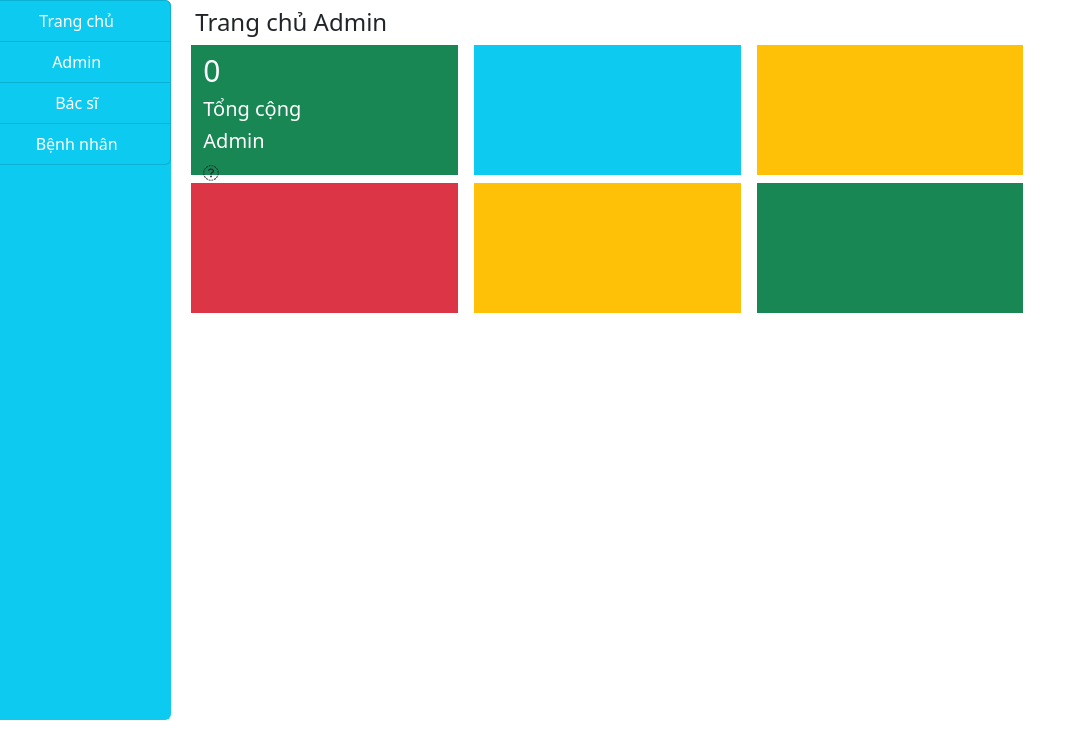
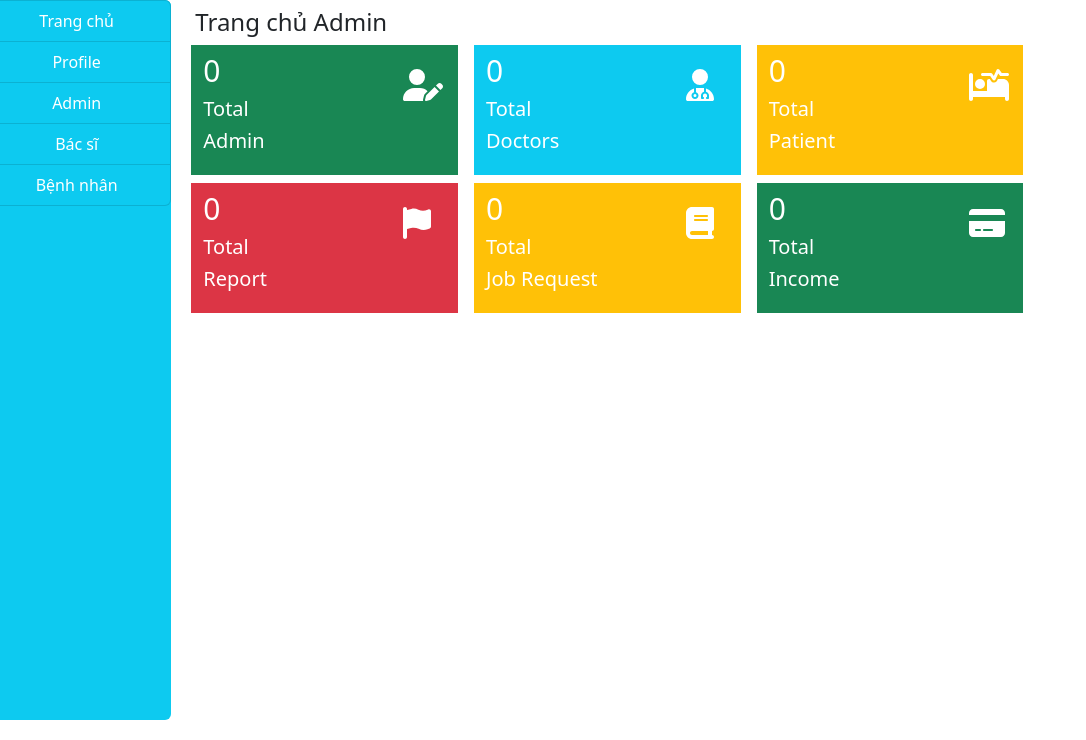
Before and after one commit to LamThiBaoChau/QuanLyBenhVien, a PHP site: page /admin/index.php in a window 1280 px wide. Shown: the part 60-800 px from the top of the page, without its empty margins (0-1086 px from the left). Run offline with PHP 8.4, Linux system fonts and the light colour scheme; data that the repository does not hold is empty; some libraries are stand-ins or nearby versions.

Commit message:
xong clip07 (Add,Remove,Update pass bi loi)

```diff
--- a/hms/admin/index.php
+++ b/hms/admin/index.php
@@ -15,7 +15,7 @@
 <body>
     <?php
         include("../include/header.php");
-
+        include("../include/connection.php");
     ?>
 
     <div class="container-fluid">
@@ -34,51 +34,128 @@
                         <div class="row">
                             <div class="col-md-3 bg-success mx-2" style="height: 130px;">
                                 <div class="col-md-12">
-                                    <div class="row"></div>
+                                    <div class="row">
                                         <div class="col-md-9">
-                                            <h5 class="my-2 text-white" style="font-size:30px;">0</h5>
-                                            <h5 class ="text-white">Tổng cộng</h5>
+                                            <?php
+                                                $ad = mysqli_query($connect,
+                                                    "SELECT * FROM admin");
+                                                $num = mysqli_num_rows($ad);
+                                            ?>
+                                            <h5 class="my-2 text-white"
+                                                style="font-size: 30px;"><?php echo $num; ?></h5>
+                                            <h5 class ="text-white">Total</h5>
                                             <h5 class ="text-white">Admin</h5>
                                         </div>
-
                                         <div class="col-md-3">
-                                        <i class="fa-sharp fa-solid fa-unlock"></i>
+                                            <a href="admin.php">
+                                                <i class="fa-solid fa-user-pen fa-2x my-4"
+                                                style="color : white;"></i>
+                                            </a>
                                         </div>
-
-
+                                    </div>
                                 </div>
-
                             </div>
 
                             <div class="col-md-3 bg-info mx-2" style="height: 130px;">
-
+                                <div class="col-md-12">
+                                    <div class="row">
+                                        <div class="col-md-9">
+                                            <h5 class="my-2 text-white"
+                                                style="font-size: 30px;">0</h5>
+                                            <h5 class ="text-white">Total</h5>
+                                            <h5 class ="text-white">Doctors</h5>
+                                        </div>
+                                        <div class="col-md-3">
+                                            <a href="#">
+                                                <i class="fa-solid fa-user-doctor fa-2x my-4"
+                                                style="color : white;"></i>
+                                            </a>
+                                        </div>
+                                    </div>
+                                </div>
                             </div>
 
                             <div class="col-md-3 bg-warning mx-2" style="height: 130px;">
-
+                                <div class="col-md-12">
+                                    <div class="row">
+                                        <div class="col-md-9">
+                                            <h5 class="my-2 text-white"
+                                                style="font-size: 30px;">0</h5>
+                                            <h5 class ="text-white">Total</h5>
+                                            <h5 class ="text-white">Patient</h5>
+                                        </div>
+                                        <div class="col-md-3">
+                                            <a href="#">
+                                                <i class="fa-solid fa-bed-pulse fa-2x my-4"
+                                                style="color : white;"></i>
+                                            </a>
+                                        </div>
+                                    </div>
+                                </div>
                             </div>
 
                             <div class="col-md-3 bg-danger mx-2 my-2" style="height: 130px;">
-
+                                <div class="col-md-12">
+                                    <div class="row">
+                                        <div class="col-md-9">
+                                            <h5 class="my-2 text-white"
+                                                style="font-size: 30px;">0</h5>
+                                            <h5 class ="text-white">Total</h5>
+                                            <h5 class ="text-white">Report</h5>
+                                        </div>
+                                        <div class="col-md-3">
+                                            <a href="#">
+                                                <i class="fa-solid fa-flag fa-2x my-4"
+                                                style="color : white;"></i>
+                                            </a>
+                                        </div>
+                                    </div>
+                                </div>
                             </div>
 
                             <div class="col-md-3 bg-warning mx-2 my-2" style="height: 130px;">
-
+                                <div class="col-md-12">
+                                    <div class="row">
+                                        <div class="col-md-9">
+                                            <h5 class="my-2 text-white"
+                                                style="font-size: 30px;">0</h5>
+                                            <h5 class ="text-white">Total</h5>
+                                            <h5 class ="text-white">Job Request</h5>
+                                        </div>
+                                        <div class="col-md-3">
+                                            <a href="#">
+                                                <i class="fa-solid fa-book fa-2x my-4"
+                                                style="color : white;"></i>
+                                            </a>
+                                        </div>
+                                    </div>
+                                </div>
                             </div>
 
                             <div class="col-md-3 bg-success mx-2 my-2" style="height: 130px;">
+                                <div class="col-md-12">
+                                    <div class="row">
+                                        <div class="col-md-9">
+                                            <h5 class="my-2 text-white"
+                                                style="font-size: 30px;">0</h5>
+                                            <h5 class ="text-white">Total</h5>
+                                            <h5 class ="text-white">Income</h5>
+                                        </div>
+                                        <div class="col-md-3">
+                                            <a href="#">
+                                                <i class="fa-solid fa-credit-card fa-2x my-4"
+                                                style="color : white;"></i>
+                                            </a>
+                                        </div>
+                                    </div>
+                                </div>
+                            </div>
 
-                            </div>
                         </div>
-
                     </div>
-
                 </div>
-
-
             </div>
         </div>
     </div>
-
 </body>
 </html>
--- a/hms/admin/logout.php
+++ b/hms/admin/logout.php
@@ -2,8 +2,6 @@
     session_start();
     if(isset($_SESSION['admin'])){
         unset($_SESSION['admin']);
-
         header("Location:../index.php");
     }
-
 ?>
--- a/hms/admin/thanhdieuhuong.php
+++ b/hms/admin/thanhdieuhuong.php
@@ -6,13 +6,16 @@
 	<title>HMS Home page</title>
 </head>
 <body>
-
     <div class="list-group bg-info" style="height: 90vh;">
         <a href="index.php" class="list-group-item list-group-item-action bg-info text-center text-white">Trang chủ</a>
-        <a href="" class="list-group-item list-group-item-action bg-info text-center text-white">Admin</a>
+
+        <a href="profile.php" class="list-group-item list-group-item-action bg-info text-center text-white">Profile</a>
+
+        <a href="admin.php" class="list-group-item list-group-item-action bg-info text-center text-white">Admin</a>
+
         <a href="" class="list-group-item list-group-item-action bg-info text-center text-white">Bác sĩ</a>
+
         <a href="" class="list-group-item list-group-item-action bg-info text-center text-white">Bệnh nhân</a>
-
     </div>
 </body>
 </html>
```
Also changed, not shown: hms/admin/admin.php (added, +151 -0 lines), hms/admin/profile.php (added, +172 -0 lines), hms/admin/img/bacsi.jpg (added), hms/admin/img/benhnhan.jpg (added).
